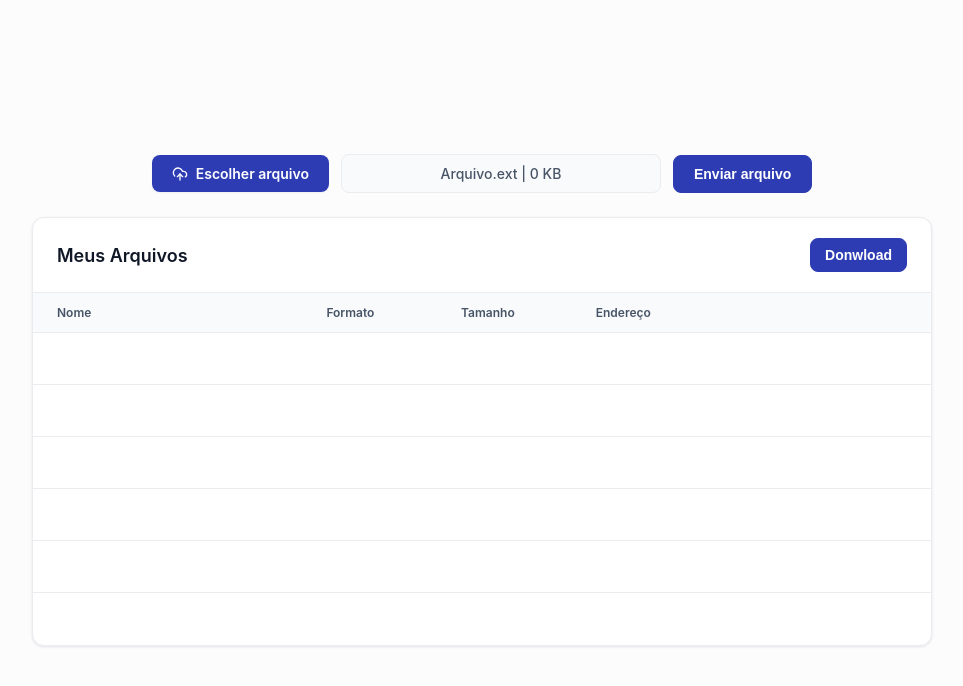
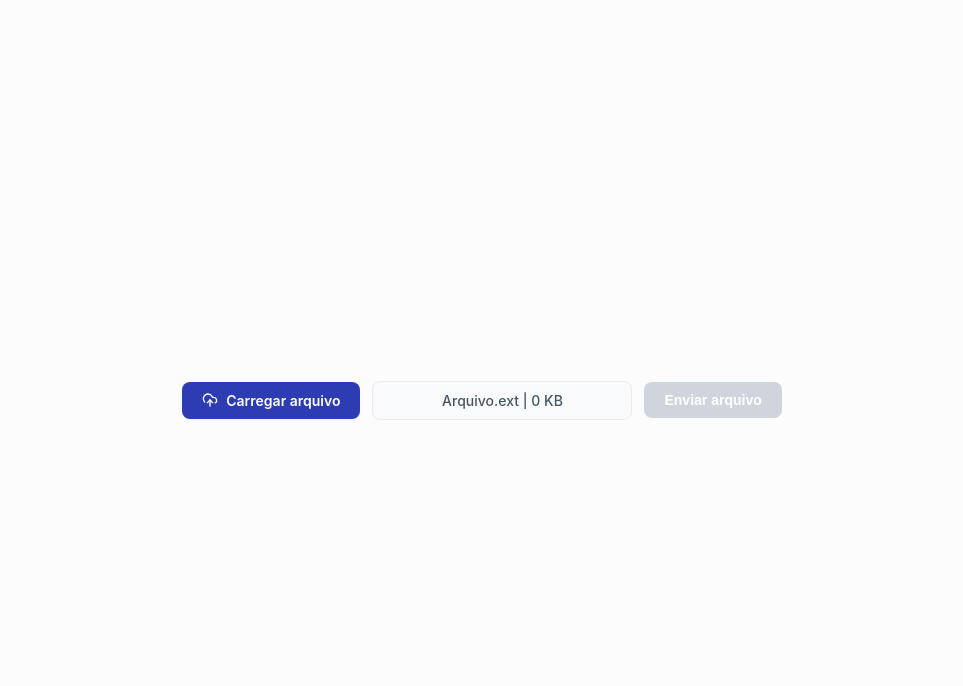
Before and after one commit to andreborges-solve/s3-bucket-files, a React (Vite) app in the folder s3-bucket-app/: page / in a window 1280 px wide. Shown: the top 686 px of the page, without its empty margins (158-1121 px from the left). Built offline with nearby package versions, Linux system fonts and the light colour scheme.

Commit message:
feat: upload de arquivo com geração de link temporário de acesso, remove tabela de arquivos e botão de download

```diff
--- a/s3-bucket-app/src/components/FileTable.tsx
+++ /dev/null
@@ -1,156 +0,0 @@
-import React from 'react';
-import type { FileData } from '../types/file';
-
-export interface FileTableProps {
-  rows?: FileData[];
-  totalRows?: number;
-  title?: string;
-  downloadButtonText?: string;
-  onDownloadAllClick?: () => void;
-}
-
-export const FileTable: React.FC<FileTableProps> = ({
-  rows = [],
-  totalRows = 6,
-  title = 'Arquivos enviados',
-  downloadButtonText = 'Baixar',
-  onDownloadAllClick,
-}) => {
-  const emptyRowsCount = Math.max(0, totalRows - rows.length);
-
-  return (
-    <div
-      style={{
-        width: '100%',
-        maxWidth: '900px',
-        backgroundColor: '#ffffff',
-        border: '1px solid #eaecf0',
-        borderRadius: '12px',
-        boxShadow: '0 1px 3px rgba(16, 24, 40, 0.1)',
-        overflow: 'hidden',
-        boxSizing: 'border-box',
-      }}
-    >
-      <div
-        style={{
-          display: 'flex',
-          justifyContent: 'space-between',
-          alignItems: 'center',
-          padding: '20px 24px',
-          borderBottom: '1px solid #eaecf0',
-        }}
-      >
-        <h2
-          style={{
-            margin: 0,
-            fontSize: '18px',
-            fontWeight: 600,
-            color: '#101828',
-          }}
-        >
-          {title}
-        </h2>
-
-        <div style={{ display: 'flex', alignItems: 'center', gap: '12px' }}>
-          <button
-            type="button"
-            onClick={onDownloadAllClick}
-            style={{
-              backgroundColor: '#2e3cb4',
-              color: '#ffffff',
-              border: '1px solid #2e3cb4',
-              fontSize: '14px',
-              fontWeight: 600,
-              padding: '8px 14px',
-              borderRadius: '8px',
-              cursor: 'pointer',
-            }}
-          >
-            {downloadButtonText}
-          </button>
-        </div>
-      </div>
-
-      <table
-        style={{
-          width: '100%',
-          borderCollapse: 'collapse',
-          textAlign: 'left',
-          tableLayout: 'fixed',
-        }}
-      >
-        <thead>
-          <tr style={{ backgroundColor: '#f9fafb', borderBottom: '1px solid #eaecf0' }}>
-            <th style={{ padding: '12px 24px', fontSize: '12px', fontWeight: 600, color: '#475467', width: '30%' }}>
-              Nome
-            </th>
-            <th style={{ padding: '12px 24px', fontSize: '12px', fontWeight: 600, color: '#475467', width: '15%' }}>
-              Formato
-            </th>
-            <th style={{ padding: '12px 24px', fontSize: '12px', fontWeight: 600, color: '#475467', width: '15%' }}>
-              Tamanho
-            </th>
-            <th style={{ padding: '12px 24px', fontSize: '12px', fontWeight: 600, color: '#475467', width: '40%' }}>
-              Endereço
-            </th>
-          </tr>
-        </thead>
-        <tbody>
-          {rows.map((row, index) => (
-            <tr
-              key={index}
-              style={{
-                borderBottom: '1px solid #eaecf0',
-                height: '60px',
-              }}
-            >
-              <td style={{ padding: '14px 24px' }}>
-                <span style={{ fontSize: '14px', fontWeight: 500, color: '#101828' }}>
-                  {row.nome}
-                </span>
-              </td>
-              <td style={{ padding: '14px 24px' }}>
-                <span
-                  style={{
-                    display: 'inline-block',
-                    padding: '2px 8px',
-                    backgroundColor: '#f2f4f7',
-                    color: '#344054',
-                    borderRadius: '6px',
-                    fontSize: '12px',
-                    fontWeight: 500,
-                  }}
-                >
-                  {row.formato}
-                </span>
-              </td>
-              <td style={{ padding: '14px 24px', fontSize: '14px', color: '#475467' }}>
-                {row.tamanho}
-              </td>
-              <td style={{ padding: '14px 24px', fontSize: '14px', color: '#667085' }}>
-                {row.endereco}
-              </td>
-            </tr>
-          ))}
-
-          {Array.from({ length: emptyRowsCount }).map((_, index) => (
-            <tr
-              key={`empty-${index}`}
-              style={{
-                borderBottom: index === emptyRowsCount - 1 ? 'none' : '1px solid #eaecf0',
-                height: '52px',
-              }}
-            >
-              <td style={{ padding: '14px 24px' }}>&nbsp;</td>
-              <td style={{ padding: '14px 24px' }}>&nbsp;</td>
-              <td style={{ padding: '14px 24px' }}>&nbsp;</td>
-              <td style={{ padding: '14px 24px' }}>&nbsp;</td>
-            </tr>
-          ))}
-        </tbody>
-      </table>
-    </div>
-  );
-};
-
-export default FileTable;
--- a/s3-bucket-app/src/components/FileUpload.tsx
+++ b/s3-bucket-app/src/components/FileUpload.tsx
@@ -1,27 +1,66 @@
-import React from 'react';
+import React, { useState, useEffect, useRef } from 'react';
 import type { ChangeEvent } from 'react';
 
 export interface FileUploadProps {
-  onFileChange?: (e: ChangeEvent<HTMLInputElement>) => void;
-  onUploadClick?: () => void;
-  fileName?: string;
-  fileSize?: string;
+  onUploadClick?: (file: File) => void;
   buttonText?: string;
   placeholderText?: string;
   uploadButtonText?: string;
 }
+//regra tratamento de sizes
+function formatFileSize(bytes: number): string {
+  if (bytes < 1024) return `${bytes} B`;
+  if (bytes < 1024 ** 2) return `${(bytes / 1024).toFixed(1)} KB`;
+  if (bytes < 1024 ** 3) return `${(bytes / 1024 ** 2).toFixed(1)} MB`;
+  if (bytes < 1024 ** 4) return `${(bytes / 1024 ** 3).toFixed(1)} GB`;
+  return `${(bytes / 1024 ** 4).toFixed(1)} TB`;
+}
 
 export const FileUpload: React.FC<FileUploadProps> = ({
-  onFileChange,
   onUploadClick,
-  fileName,
-  fileSize,
   buttonText = 'Selecione o arquivo',
-  placeholderText = 'Nome do arquivo.formato | tamanho',
+  placeholderText = 'Nome do arquivo.formato | Tamanho',
   uploadButtonText = 'Enviar arquivo',
 }) => {
-  const displayText =
-    fileName && fileSize ? `${fileName} | ${fileSize}` : placeholderText;
+  const [selectedFile, setSelectedFile] = useState<File | null>(null);
+  const [tempUrl, setTempUrl] = useState<string | null>(null);
+  const [expiresAt, setExpiresAt] = useState<number | null>(null);
+  const [timeLeft, setTimeLeft] = useState<number>(0);
+  const timerRef = useRef<ReturnType<typeof setInterval> | null>(null);
+
+  useEffect(() => {
+    if (!expiresAt) return;
+    timerRef.current = setInterval(() => {
+      const remaining = Math.max(0, Math.round((expiresAt - Date.now()) / 1000));
+      setTimeLeft(remaining);
+      if (remaining === 0) {
+        clearInterval(timerRef.current!);
+        setTempUrl(null);
+        setExpiresAt(null);
+      }
+    }, 1000);
+    return () => clearInterval(timerRef.current!);
+  }, [expiresAt]);
+
+  function handleEnviar() {
+    if (!selectedFile) return;
+    if (tempUrl) URL.revokeObjectURL(tempUrl);
+    const url = URL.createObjectURL(selectedFile);
+    const expiry = Date.now() + 5 * 60 * 1000;
+    setTempUrl(url);
+    setExpiresAt(expiry);
+    setTimeLeft(300);
+    onUploadClick?.(selectedFile);
+  }
+
+  function handleFileChange(e: ChangeEvent<HTMLInputElement>) {
+    const file = e.target.files?.[0] ?? null;
+    setSelectedFile(file);
+  }
+
+  const displayText = selectedFile
+    ? `${selectedFile.name} | ${formatFileSize(selectedFile.size)}`
+    : placeholderText;
 
   return (
     <div
@@ -31,6 +70,7 @@ export const FileUpload: React.FC<FileUploadProps> = ({
         justifyContent: 'center',
         gap: '12px',
         width: '100%',
+        flexWrap: 'wrap',
       }}
     >
       <label
@@ -47,6 +87,7 @@ export const FileUpload: React.FC<FileUploadProps> = ({
           alignItems: 'center',
           gap: '8px',
           boxShadow: '0 1px 2px rgba(16, 24, 40, 0.05)',
+          whiteSpace: 'nowrap',
         }}
       >
         <svg
@@ -67,7 +108,7 @@ export const FileUpload: React.FC<FileUploadProps> = ({
         <input
           type="file"
           style={{ display: 'none' }}
-          onChange={onFileChange}
+          onChange={handleFileChange}
         />
       </label>
 
@@ -80,7 +121,7 @@ export const FileUpload: React.FC<FileUploadProps> = ({
           padding: '10px 20px',
           borderRadius: '8px',
           border: '1px solid #eaecf0',
-          minWidth: '320px',
+          minWidth: '260px',
           textAlign: 'center',
           boxSizing: 'border-box',
         }}
@@ -90,20 +131,64 @@ export const FileUpload: React.FC<FileUploadProps> = ({
 
       <button
         type="button"
-        onClick={onUploadClick}
+        onClick={handleEnviar}
+        disabled={!selectedFile}
         style={{
-          backgroundColor: '#2e3cb4',
+          backgroundColor: selectedFile ? '#2e3cb4' : '#d0d5dd',
           color: '#ffffff',
-          border: '1px solid #2e3cb4',
+          border: 'none',
           fontSize: '14px',
           fontWeight: 600,
           padding: '10px 20px',
           borderRadius: '8px',
-          cursor: 'pointer',
+          cursor: selectedFile ? 'pointer' : 'not-allowed',
+          whiteSpace: 'nowrap',
         }}
       >
         {uploadButtonText}
       </button>
+
+      {tempUrl && (
+        <div
+          style={{
+            width: '100%',
+            marginTop: '16px',
+            backgroundColor: '#f9fafb',
+            border: '1px solid #eaecf0',
+            borderRadius: '8px',
+            padding: '16px 20px',
+            display: 'flex',
+            alignItems: 'center',
+            gap: '12px',
+            flexWrap: 'wrap',
+            boxSizing: 'border-box',
+          }}
+        >
+          <span style={{ fontSize: '13px', color: '#475467', flex: 1, wordBreak: 'break-all' }}>
+            {tempUrl}
+          </span>
+          <span style={{ fontSize: '12px', color: '#f79009', fontWeight: 600, whiteSpace: 'nowrap' }}>
+            Expira em {Math.floor(timeLeft / 60)}:{String(timeLeft % 60).padStart(2, '0')}
+          </span>
+          <button
+            type="button"
+            onClick={() => window.open(tempUrl, '_blank')}
+            style={{
+              backgroundColor: '#2e3cb4',
+              color: '#ffffff',
+              border: 'none',
+              fontSize: '14px',
+              fontWeight: 600,
+              padding: '8px 16px',
+              borderRadius: '8px',
+              cursor: 'pointer',
+              whiteSpace: 'nowrap',
+            }}
+          >
+            Visualizar
+          </button>
+        </div>
+      )}
     </div>
   );
 };
--- a/s3-bucket-app/src/pages/GerenciadorBucket.tsx
+++ b/s3-bucket-app/src/pages/GerenciadorBucket.tsx
@@ -1,6 +1,5 @@
 import React from 'react';
 import { FileUpload } from '../components/FileUpload';
-import { FileTable } from '../components/FileTable';
 
 export const GerenciadorArquivos: React.FC = () => {
   return (
@@ -30,13 +29,8 @@ export const GerenciadorArquivos: React.FC = () => {
         }}
       >
         <FileUpload
-          buttonText="Escolher arquivo"
+          buttonText="Carregar arquivo"
           placeholderText="Arquivo.ext | 0 KB"
-        />
-
-        <FileTable
-          title="Meus Arquivos"
-          downloadButtonText="Donwload"
         />
       </div>
     </div>
```
Also changed, not shown: s3-bucket-app/src/components/FileManagerScreen.tsx (+1 -8 lines), 1 other file (tests, documents, lock files or other folders).
